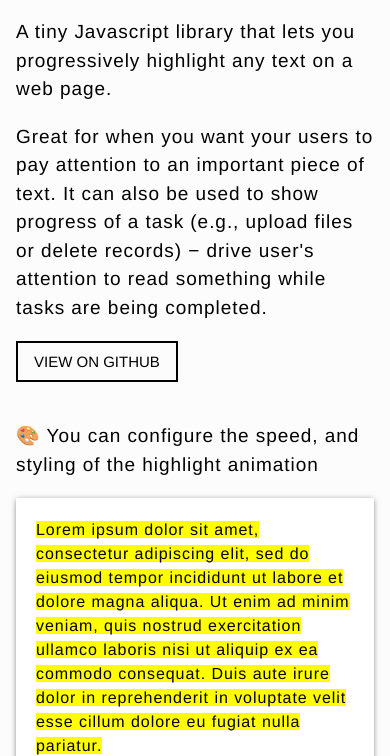
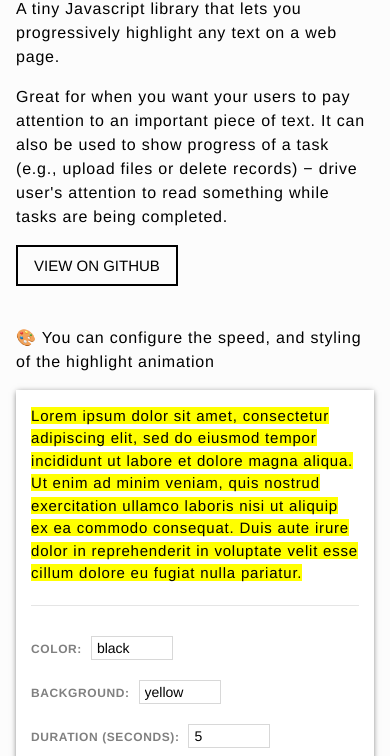
Before and after one commit to pshihn/lumin, a website: page index.html in a window 390 px wide. Shown: the part 88-844 px from the top of the page. Drawn offline with Linux system fonts and the light colour scheme.

Commit message:
more mobile friendly

```diff
--- a/index.html
+++ b/index.html
@@ -45,6 +45,7 @@
       font-size: 32px;
       font-weight: 400;
       letter-spacing: 0.05em;
+      margin-top: 5px;
     }
 
     h3 {
@@ -115,6 +116,7 @@
       width: 70px;
       margin: 0 5px;
       font-size: 14px;
+      border: 1px solid #d8d8d8;
     }
 
     #range {
@@ -141,11 +143,15 @@
 
     @media (max-width: 600px) {
       body {
-        font-size: 19px;
+        font-size: 16px;
         letter-spacing: 0.05em;
       }
       article {
         padding: 5px 16px 40px;
+      }
+      .card {
+        font-size: 15px;
+        padding: 15px;
       }
     }
   </style>
```
